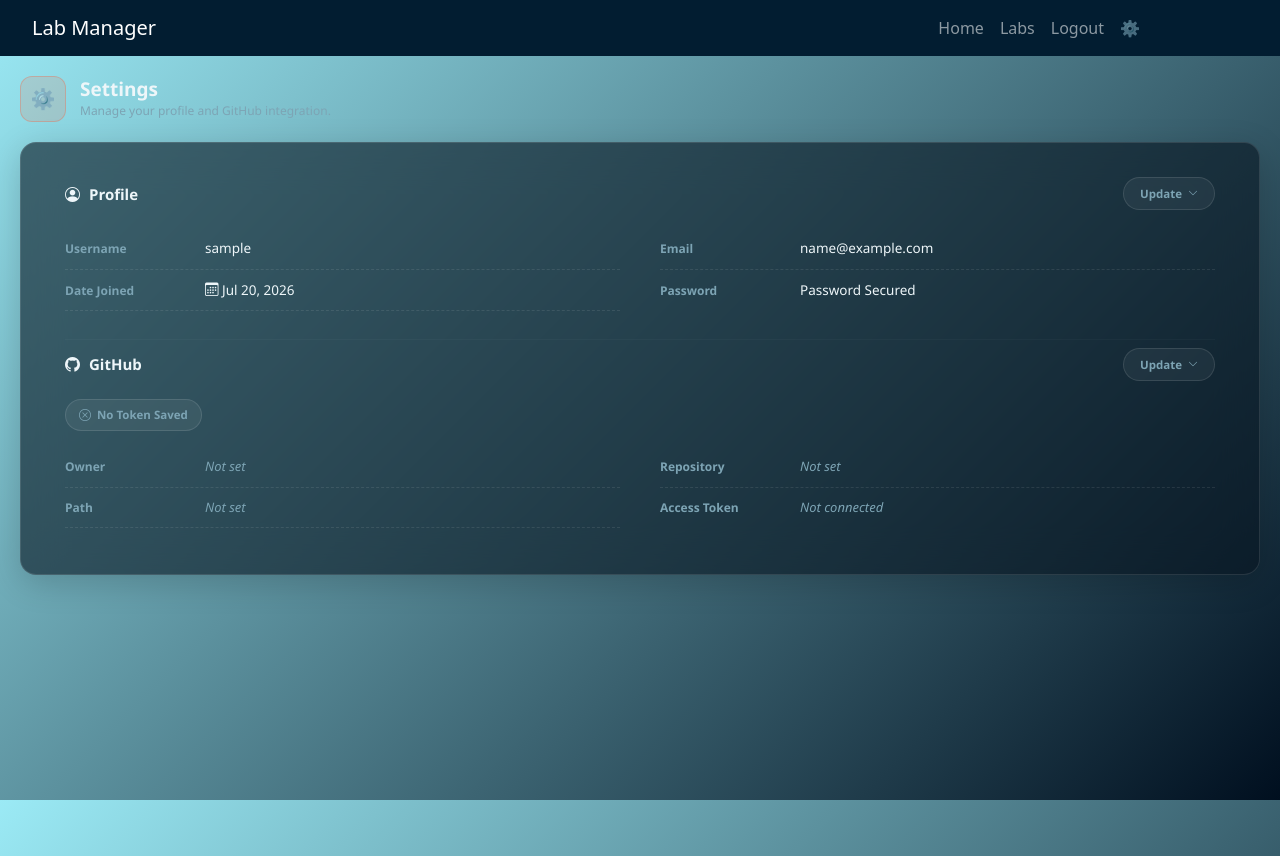
After one commit to Uttura/Labmanager, a Flask app: page /settings in a window 1280 px wide. The commit adds this page. Run offline with Flask 3, Linux system fonts and the light colour scheme; the visitor is signed in with stand-in values (Sample User, id 1); some libraries are stand-ins or nearby versions.

Commit message:
The settings page and route is fully operational. Backend and frontend are all completed. Used constructor for the first time in this project.

```diff
--- a/Lm/forms.py
+++ b/Lm/forms.py
@@ -41,4 +41,24 @@ class GithubForm(FlaskForm):
     github_repo=StringField('Github Repo')
     github_path=StringField('Github Path')
     github_token=PasswordField('Github Token')
-    submit = SubmitField('Connect Github')
+    submit = SubmitField("Connect Github", name='submit_github')
+class ProfileForm(FlaskForm):
+    username = StringField("Username",validators=[Optional()])
+    email = StringField("Email",validators=[Email(),Optional()])
+    password = PasswordField("Password",validators=[Optional()])
+    confirm_password = PasswordField("Confirm Password",validators=[Optional(),EqualTo('password',message="Password must match.")])
+    submit = SubmitField("Update", name='submit_profile')
+    def __init__(self,user_id,*args,**kwargs):
+        super().__init__(*args,**kwargs)
+        self.user_id=user_id
+    def validate_username(self, username):
+        if username.data:
+            user = User.query.filter(User.username == username.data, User.id != self.user_id).first()
+            if user:
+                raise ValidationError('Username is already taken.')
+
+    def validate_email(self, email):
+        if email.data:
+            user = User.query.filter(User.email == email.data, User.id != self.user_id).first()
+            if user:
+                raise ValidationError('Email is already registered.')
--- a/Lm/routes.py
+++ b/Lm/routes.py
@@ -1,6 +1,6 @@
 from flask import render_template, flash, redirect, url_for, request,abort
 from flask_login import login_user, login_required, logout_user, current_user
-from Lm.forms import LoginForm, RegisterForm, LabForm, FlagForm, GithubForm
+from Lm.forms import LoginForm, RegisterForm, LabForm, FlagForm, GithubForm, ProfileForm
 from Lm import app, db
 from Lm.github_utills import get_github_script
 from Lm.models import User, Lab, Flag
@@ -211,3 +211,62 @@ def github():
         form.github_path.data= current_user.github_path
         form.github_owner.data= current_user.github_owner
     return render_template('github.html',form=form)
+
+@app.route("/settings",methods=["GET","POST"])
+@login_required
+def setting():
+    profile_form=ProfileForm(user_id=current_user.id)
+    github_form = GithubForm(obj=current_user)
+    if request.method=="GET":
+        profile_form.username.data=current_user.username
+        profile_form.email.data=current_user.email
+        github_form.github_token.data = ''
+        token_saved = bool(current_user.github_token)
+        return render_template('settings.html',profile_form=profile_form,github_form=github_form,token_saved=token_saved)
+    if 'submit_profile' in request.form:
+        profile_form=ProfileForm(user_id=current_user.id,formdata=request.form)
+        github_form=GithubForm()
+        profile_change=False
+        if profile_form.validate_on_submit():
+            if profile_form.username.data and profile_form.username.data != current_user.username:
+                current_user.username = profile_form.username.data
+                profile_change=True
+            if profile_form.email.data and profile_form.email.data != current_user.email:
+                current_user.email = profile_form.email.data
+                profile_change=True
+            if profile_form.password.data:
+                password_hash = generate_password_hash(profile_form.password.data)
+                current_user.password = password_hash
+                profile_change=True
+            if profile_change==True:
+                db.session.commit()
+                flash("User Profile Updated Successfully!","success")
+                return redirect(url_for("setting"))
+            else:
+                flash("No changes were made.", "info")
+    elif 'submit_github' in request.form:
+        github_form = GithubForm(formdata=request.form)
+        profile_form=ProfileForm(user_id=current_user.id)
+        github_change=False
+        if github_form.validate_on_submit():
+            if github_form.github_repo.data and github_form.github_repo.data != current_user.github_repo:
+                current_user.github_repo = github_form.github_repo.data
+                github_change=True
+            if github_form.github_path.data and github_form.github_path.data != current_user.github_path:
+                current_user.github_path = github_form.github_path.data
+                github_change=True
+            if github_form.github_owner.data and github_form.github_owner.data != current_user.github_owner:
+                current_user.github_owner = github_form.github_owner.data
+                github_change=True
+            if github_form.github_token.data:
+                git = encrypt_token(github_form.github_token.data)
+                current_user.github_token = git
+                github_change = True
+            if github_change == True:
+                db.session.commit()
+                flash("Github User Profile Updated Sucessfully!","success")
+                return redirect(url_for("setting"))
+            else:
+                flash("No changes were made.", "info")
+    token_saved = bool(current_user.github_token)
+    return render_template('settings.html',profile_form=profile_form,github_form=github_form,token_saved=token_saved)
--- a/Lm/static/style.css
+++ b/Lm/static/style.css
@@ -1292,6 +1292,104 @@ html, body {
 }
 
 /* ═══════════════════════════════════════════════
+   SETTINGS — unified card (full width)
+═══════════════════════════════════════════════ */
+.settings-header {
+    display: flex;
+    align-items: center;
+    gap: 14px;
+    margin-bottom: 20px;
+}
+.settings-header h1 { font-size: 19px; font-weight: 800; color: var(--text); margin: 0 0 2px; }
+.settings-header p { font-size: 12px; color: var(--muted); margin: 0; }
+
+.settings-unified-card { padding: 34px 44px 40px; }
+
+.settings-section { padding: 8px 0 28px; }
+.settings-section:first-child { padding-top: 0; }
+.settings-section:last-child { padding-bottom: 6px; }
+
+.settings-section-head {
+    display: flex;
+    align-items: center;
+    justify-content: space-between;
+    margin-bottom: 18px;
+}
+.settings-section-head h2 {
+    display: flex;
+    align-items: center;
+    gap: 9px;
+    font-size: 15px;
+    font-weight: 700;
+    color: var(--text);
+    margin: 0;
+}
+
+.settings-toggle-btn {
+    display: inline-flex;
+    align-items: center;
+    gap: 6px;
+    background: rgba(255,255,255,.05);
+    border: 1px solid var(--border);
+    color: var(--muted);
+    font-size: 11.5px;
+    font-weight: 700;
+    padding: 7px 16px;
+    border-radius: 999px;
+    cursor: pointer;
+    transition: all .15s;
+}
+.settings-toggle-btn:hover { border-color: rgba(255,255,255,.28); color: var(--text); }
+.settings-toggle-btn .stb-chevron { font-size: 10px; transition: transform .2s; }
+.settings-toggle-btn.active {
+    background: rgba(255,90,54,.14);
+    border-color: rgba(255,90,54,.4);
+    color: var(--accent);
+}
+.settings-toggle-btn.active .stb-chevron { transform: rotate(180deg); }
+
+.gh-status-strip { margin-bottom: 16px; }
+
+/* Read-only data spreads across 2 columns on wide screens */
+.settings-dl-grid {
+    display: grid;
+    grid-template-columns: 1fr 1fr;
+    gap: 0 40px;
+}
+.settings-dl-grid .dl-row { grid-column: span 1; }
+
+.settings-form {
+    margin-top: 20px;
+    padding-top: 20px;
+    border-top: 1px dashed var(--line);
+}
+
+/* Form fields spread across 2 columns too */
+.settings-form-grid {
+    display: grid;
+    grid-template-columns: 1fr 1fr;
+    gap: 18px 24px;
+    margin-bottom: 6px;
+}
+.settings-form-full { grid-column: 1 / -1; }
+
+.settings-form-actions {
+    display: flex;
+    justify-content: flex-end;
+    gap: 10px;
+    margin-top: 10px;
+}
+
+.article-rule { border: none; border-top: 1px solid var(--line); margin: 0; }
+
+@media (max-width: 767.98px) {
+    .settings-unified-card { padding: 24px 20px 28px; }
+    .settings-dl-grid, .settings-form-grid { grid-template-columns: 1fr; gap: 0; }
+    .settings-form-grid { gap: 16px; }
+    .settings-section-head { flex-wrap: wrap; gap: 8px; }
+}
+
+/* ═══════════════════════════════════════════════
    VIEW LAB — responsive
 ═══════════════════════════════════════════════ */
 @media (max-width: 767.98px) {
--- a/Lm/templates/layouts.html
+++ b/Lm/templates/layouts.html
@@ -35,10 +35,13 @@
                 <li class="nav-item">
                     <a class="nav-link" href="{{ url_for('labs') }}">Labs</a>
                 </li>
-
                 <li class="nav-item">
                     <a class="nav-link" href="{{ url_for('logout') }}">Logout</a>
                 </li>
+                <li class="nav-item">
+                    <a class="nav-link" href="{{ url_for('setting') }}">⚙️</a>
+                </li>
+
                 {% else %}
                 <li class="nav-item">
                     <a class="nav-link" href="{{ url_for('login') }}">Login</a>
@@ -47,6 +50,7 @@
                 <li class="nav-item">
                     <a class="nav-link" href="{{ url_for('register') }}">Register</a>
                 </li>
+
                 {% endif %}
             </ul>
         </div>
--- /dev/null
+++ b/Lm/templates/settings.html
@@ -0,0 +1,262 @@
+{%extends "layouts.html" %}
+{%block title%} Settings {%endblock%}
+{%block content%}
+<link rel="stylesheet" href="{{ url_for('static', filename='css/dashboard.css') }}">
+<section class="content">
+<div class="dash">
+<div class="container-fluid p-0">
+
+    <div class="settings-header">
+        <div class="lph-icon" style="font-size:20px;">⚙️</div>
+        <div>
+            <h1>Settings</h1>
+            <p>Manage your profile and GitHub integration.</p>
+        </div>
+    </div>
+
+    <div class="card settings-unified-card">
+
+        {# ══════════ SECTION 1: Profile ══════════ #}
+        <div class="settings-section" id="profile-section">
+            <div class="settings-section-head">
+                <h2><i class="bi bi-person-circle"></i> Profile</h2>
+                <button type="button" class="settings-toggle-btn" data-target="profile">
+                    <span class="stb-label">Update</span>
+                    <i class="bi bi-chevron-down stb-chevron"></i>
+                </button>
+            </div>
+
+            <div class="settings-view" data-view="profile">
+                <dl class="article-dl settings-dl-grid">
+                    <div class="dl-row">
+                        <dt>Username</dt>
+                        <dd>{{ current_user.username }}</dd>
+                    </div>
+                    <div class="dl-row">
+                        <dt>Email</dt>
+                        <dd>{{ current_user.email }}</dd>
+                    </div>
+                    <div class="dl-row">
+                        <dt>Date Joined</dt>
+                        <dd>
+                            <span class="byline-item">
+                                <i class="bi bi-calendar3"></i>
+                                {{ current_user.date_joined.strftime('%b %d, %Y') if current_user.date_joined and current_user.date_joined.strftime else current_user.date_joined | default('—') }}
+                            </span>
+                        </dd>
+                    </div>
+                    <div class="dl-row">
+                        <dt>Password</dt>
+                        <dd>Password Secured</dd>
+                    </div>
+                </dl>
+            </div>
+
+            <div class="settings-form" data-form="profile" style="display:none;">
+                <form method="POST" novalidate>
+                    {{ profile_form.hidden_tag() }}
+
+                    <div class="settings-form-grid">
+                        <div class="gh-field">
+                            {{ profile_form.username.label(class='form-label') }}
+                            <div class="input-icon-wrap">
+                                <i class="bi bi-person input-icon"></i>
+                                {{ profile_form.username(class='form-control has-icon' + (' is-invalid' if profile_form.username.errors else '')) }}
+                            </div>
+                            {% if profile_form.username.errors %}
+                            <div class="invalid-feedback">
+                                {% for error in profile_form.username.errors %}<div>{{ error }}</div>{% endfor %}
+                            </div>
+                            {% endif %}
+                        </div>
+
+                        <div class="gh-field">
+                            {{ profile_form.email.label(class='form-label') }}
+                            <div class="input-icon-wrap">
+                                <i class="bi bi-envelope input-icon"></i>
+                                {{ profile_form.email(class='form-control has-icon' + (' is-invalid' if profile_form.email.errors else '')) }}
+                            </div>
+                            {% if profile_form.email.errors %}
+                            <div class="invalid-feedback">
+                                {% for error in profile_form.email.errors %}<div>{{ error }}</div>{% endfor %}
+                            </div>
+                            {% endif %}
+                        </div>
+
+                        <div class="gh-field settings-form-full">
+                            {{ profile_form.password.label(class='form-label') }}
+                            <div class="input-icon-wrap">
+                                <i class="bi bi-lock input-icon"></i>
+                                {{ profile_form.password(class='form-control has-icon' + (' is-invalid' if profile_form.password.errors else ''), placeholder='Leave blank to keep current password', autocomplete='new-password') }}
+                            </div>
+                            {% if profile_form.password.errors %}
+                            <div class="invalid-feedback">
+                                {% for error in profile_form.password.errors %}<div>{{ error }}</div>{% endfor %}
+                            </div>
+                            {% endif %}
+                            <span class="gh-field-hint mt-2 d-block"><i class="bi bi-info-circle"></i> Only filled fields will be updated.</span>
+                        </div>
+                    </div>
+
+                    <div class="settings-form-actions">
+                        {{profile_form.submit(class="btn-submit-lab")}}
+                    </div>
+                </form>
+            </div>
+        </div>
+
+        <hr class="article-rule">
+
+        {# ══════════ SECTION 2: GitHub ══════════ #}
+        <div class="settings-section" id="github-section">
+            <div class="settings-section-head">
+                <h2><i class="bi bi-github"></i> GitHub</h2>
+                <button type="button" class="settings-toggle-btn" data-target="github">
+                    <span class="stb-label">Update</span>
+                    <i class="bi bi-chevron-down stb-chevron"></i>
+                </button>
+            </div>
+
+            <div class="settings-view" data-view="github">
+                <div class="gh-status-strip">
+                    {% if token_saved %}
+                    <span class="status-badge status-active"><span class="status-dot"></span> Token Connected</span>
+                    {% else %}
+                    <span class="status-badge status-idle"><i class="bi bi-x-circle"></i> No Token Saved</span>
+                    {% endif %}
+                </div>
+                <dl class="article-dl settings-dl-grid">
+                    <div class="dl-row">
+                        <dt>Owner</dt>
+                        <dd>
+                            {% if current_user.github_owner %}{{ current_user.github_owner }}
+                            {% else %}<span class="dl-empty">Not set</span>{% endif %}
+                        </dd>
+                    </div>
+                    <div class="dl-row">
+                        <dt>Repository</dt>
+                        <dd>
+                            {% if current_user.github_repo %}<span class="mono">{{ current_user.github_repo }}</span>
+                            {% else %}<span class="dl-empty">Not set</span>{% endif %}
+                        </dd>
+                    </div>
+                    <div class="dl-row">
+                        <dt>Path</dt>
+                        <dd>
+                            {% if current_user.github_path %}<span class="mono">{{ current_user.github_path }}</span>
+                            {% else %}<span class="dl-empty">Not set</span>{% endif %}
+                        </dd>
+                    </div>
+                    <div class="dl-row">
+                        <dt>Access Token</dt>
+                        <dd>
+                            {% if token_saved %}
+                            <span class="mono">Token Saved</span>
+                            <i class="bi bi-check-circle-fill flag-check user"></i>
+                            {% else %}<span class="dl-empty">Not connected</span>{% endif %}
+                        </dd>
+                    </div>
+                </dl>
+            </div>
+
+            <div class="settings-form" data-form="github" style="display:none;">
+                <form method="POST" novalidate>
+                    {{ github_form.hidden_tag() }}
+
+                    <div class="settings-form-grid">
+                        <div class="gh-field">
+                            {{ github_form.github_owner.label(class='form-label') }}
+                            <div class="input-icon-wrap">
+                                <i class="bi bi-person input-icon"></i>
+                                {{ github_form.github_owner(class='form-control has-icon' + (' is-invalid' if github_form.github_owner.errors else ''), placeholder='octocat') }}
+                            </div>
+                            {% if github_form.github_owner.errors %}
+                            <div class="invalid-feedback">
+                                {% for error in github_form.github_owner.errors %}<div>{{ error }}</div>{% endfor %}
+                            </div>
+                            {% endif %}
+                        </div>
+
+                        <div class="gh-field">
+                            {{ github_form.github_repo.label(class='form-label') }}
+                            <div class="input-icon-wrap">
+                                <i class="bi bi-journal-code input-icon"></i>
+                                {{ github_form.github_repo(class='form-control has-icon' + (' is-invalid' if github_form.github_repo.errors else ''), placeholder='scripts') }}
+                            </div>
+                            {% if github_form.github_repo.errors %}
+                            <div class="invalid-feedback">
+                                {% for error in github_form.github_repo.errors %}<div>{{ error }}</div>{% endfor %}
+                            </div>
+                            {% endif %}
+                        </div>
+
+                        <div class="gh-field">
+                            {{ github_form.github_path.label(class='form-label') }}
+                            <div class="input-icon-wrap">
+                                <i class="bi bi-folder2-open input-icon"></i>
+                                {{ github_form.github_path(class='form-control has-icon' + (' is-invalid' if github_form.github_path.errors else ''), placeholder='scripts/') }}
+                            </div>
+                            {% if github_form.github_path.errors %}
+                            <div class="invalid-feedback">
+                                {% for error in github_form.github_path.errors %}<div>{{ error }}</div>{% endfor %}
+                            </div>
+                            {% endif %}
+                        </div>
+
+                        <div class="gh-field">
+                            {{ github_form.github_token.label(class='form-label') }}
+                            <div class="input-icon-wrap">
+                                <i class="bi bi-key input-icon"></i>
+                                {{ github_form.github_token(class='form-control has-icon' + (' is-invalid' if github_form.github_token.errors else ''), placeholder='Leave blank to keep current token' if token_saved else 'ghp_xxxxxxxxxxxxxxxxxxxx', type='password', autocomplete='new-password') }}
+                            </div>
+                            {% if github_form.github_token.errors %}
+                            <div class="invalid-feedback">
+                                {% for error in github_form.github_token.errors %}<div>{{ error }}</div>{% endfor %}
+                            </div>
+                            {% endif %}
+                        </div>
+                    </div>
+                    <span class="gh-field-hint mt-2 mb-3 d-block"><i class="bi bi-shield-lock"></i> Stored encrypted, never shared.</span>
+
+                    <div class="settings-form-actions">
+                        {{github_form.submit(class="btn-submit-lab")}}
+                    </div>
+                </form>
+            </div>
+        </div>
+
+    </div>
+
+</div>
+</div>
+</section>
+
+<script>
+(function () {
+    function toggleSection(target) {
+        const view = document.querySelector('.settings-view[data-view="' + target + '"]');
+        const form = document.querySelector('.settings-form[data-form="' + target + '"]');
+        const btn = document.querySelector('.settings-toggle-btn[data-target="' + target + '"]');
+        const isOpen = form.style.display !== 'none';
+
+        form.style.display = isOpen ? 'none' : 'block';
+        view.style.display = isOpen ? 'block' : 'none';
+        btn.classList.toggle('active', !isOpen);
+        btn.querySelector('.stb-label').textContent = isOpen ? 'Update' : 'Cancel';
+    }
+
+    document.querySelectorAll('.settings-toggle-btn').forEach(btn => {
+        btn.addEventListener('click', () => toggleSection(btn.dataset.target));
+    });
+    document.querySelectorAll('.settings-cancel-btn').forEach(btn => {
+        btn.addEventListener('click', () => toggleSection(btn.dataset.target));
+    });
+
+    {% if github_form.errors %}
+    toggleSection('github');
+    {% elif profile_form.errors %}
+    toggleSection('profile');
+    {% endif %}
+})();
+</script>
+{%endblock%}
```
